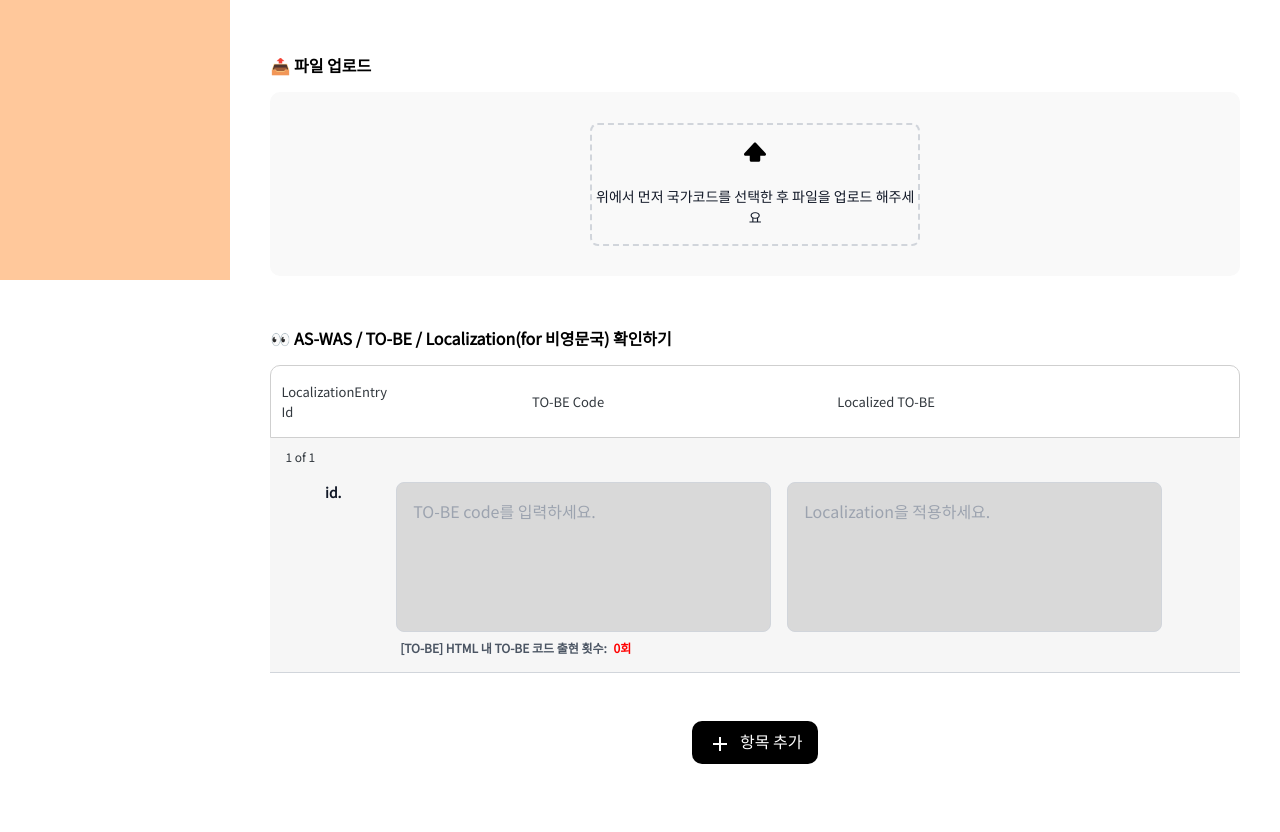
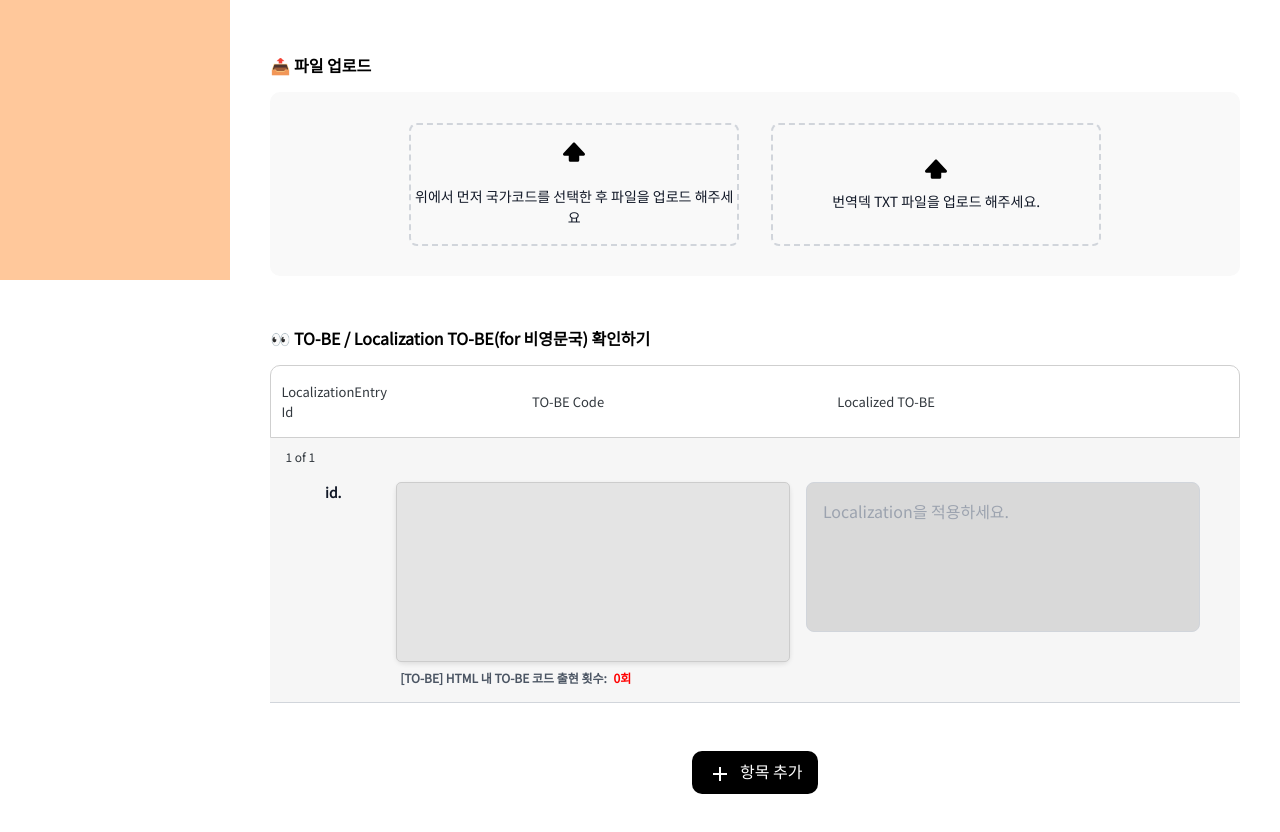
Before and after one commit to haley10309/recoder, a React (Vite) app in the folder client/: page /translation-templates/apply in a window 1280 px wide. Shown: the part 520-1352 px from the top of the page. Built offline with nearby package versions, Linux system fonts and the light colour scheme; no server answers.

Commit message:
feat: 번역템플릿에 해당하는 entry만 번역대상으로 필터링 되도록 업데이트 #6

```diff
--- a/client/src/Pages/ApplyTranslationTemplates/ApplyTranslationTemplatesScreen.jsx
+++ b/client/src/Pages/ApplyTranslationTemplates/ApplyTranslationTemplatesScreen.jsx
@@ -1,4 +1,4 @@
-import React from "react";
+import React, { useState } from "react";
 import styled from "styled-components";
 import AddIcon from "@mui/icons-material/Add";
 
@@ -40,6 +40,8 @@ const ApplyTranslationTemplatesScreen = () => {
     handleBackupFileUpload,
     countOccurrences,
   } = useFileUpload();
+
+  const [englishCopyList, setEnglishCopyList] = useState([]);
 
   return (
     <div className="bg-[#FFFFFF] p-[40px]">
@@ -84,10 +86,11 @@ const ApplyTranslationTemplatesScreen = () => {
             fileName={fileName}
             htmlUploadStatus={htmlUploadStatus}
             handleBackupFileUpload={handleBackupFileUpload}
+            setEnglishCopyList={setEnglishCopyList}
           />
           <Gap gap={50} />
 
-          <TitleLabel text="👀 AS-WAS / TO-BE / Localization(for 비영문국) 확인하기" />
+          <TitleLabel text="👀 TO-BE / Localization TO-BE(for 비영문국) 확인하기" />
           <Gap gap={15} />
           <WhiteBox>
             <TableSection
@@ -98,6 +101,7 @@ const ApplyTranslationTemplatesScreen = () => {
               isEnglishCountry={isEnglishCountry}
               hasOriginalFile={!!originalFile}
               countOccurrences={countOccurrences}
+              englishCopyList={englishCopyList}
             />
           </WhiteBox>
 
--- a/client/src/Pages/ApplyTranslationTemplates/components/BasicTextarea.jsx
+++ b/client/src/Pages/ApplyTranslationTemplates/components/BasicTextarea.jsx
@@ -1,21 +1,21 @@
 import React, { useState } from "react";
 import styled from "styled-components";
 
-import Copy from "@/assets/copy.png";
-
 import CopyTextButton from "@/Components/Common/CopyTextButton";
+import TransBox from "./TransBox";
 
 const BasicTextarea = ({
   indexText,
   localizationEntryId,
-  toBeCode,
+  toBeCode = "",
   setToBeCode,
-  localizedToBeCode,
+  localizedToBeCode = "",
   setLocalizedToBeCode,
   matchedPart,
   errorState,
   isEnglishCountry,
   countOccurrencesResult_tobe,
+  highlights = [],
 }) => {
   const [isMatchedPartVisible, setIsMatchedPartVisible] = useState(false);
 
@@ -70,11 +70,26 @@ const BasicTextarea = ({
           )} */}
 
         {/* TO-BE */}
-        <CodeBlock $isEnglishCountry={isEnglishCountry}>
-          <Textarea
+        <CodeBlock>
+          {/* <Textarea
             value={toBeCode}
-            onChange={(e) => setToBeCode(e.target.value)}
+            onChange={(e) => handleChangeToBeCode(e.target.value)}
             placeholder="TO-BE code를 입력하세요."
+          />
+          <div className="h-[180px] bg-[#e4e4e4] rounded-[5px] text-[16px] font-[500] whitespace-pre-wrap break-all outline-none border border-[#ccc] focus:border-[#595880] translate-scroll">
+            <div
+              ref={toBeCodeRef}
+              contentEditable
+              suppressContentEditableWarning
+              // onBlur={handleToBeCodeBlur}
+            />
+          </div>
+          <button onClick={handleApplyHighlight}>Apply Highlight</button> */}
+
+          <TransBox
+            codeContext={toBeCode}
+            highlights={highlights}
+            onChange={(val) => setToBeCode(val)}
           />
 
           <div className="flex font-bold">
@@ -100,7 +115,7 @@ const BasicTextarea = ({
         {/* LOCALIZED TO-BE - 항상 렌더되지만 텍스트는 값이 있는 경우에만 */}
         <CodeBlock>
           <Textarea
-            value={localizedToBeCode || ""}
+            value={localizedToBeCode ?? ""}
             onChange={(e) => setLocalizedToBeCode(e.target.value)}
             placeholder="Localization을 적용하세요."
             $isLocalizedChanged={isLocalizedChanged}
@@ -122,8 +137,6 @@ const BasicTextarea = ({
 };
 
 export default BasicTextarea;
-
-
 
 const Container = styled.div`
   margin-bottom: 1rem;
@@ -153,7 +166,7 @@ const TextBold = styled.span`
 `;
 
 const CodeBlock = styled.div`
-  width: ${({ $isEnglishCountry }) => ($isEnglishCountry === false ? "25%" : "40%")};
+  width: 42%;
   display: flex;
   flex-direction: column;
   gap: 0.5rem;
--- a/client/src/Pages/ApplyTranslationTemplates/components/FileConvert.jsx
+++ b/client/src/Pages/ApplyTranslationTemplates/components/FileConvert.jsx
@@ -20,6 +20,7 @@ const FileConvert = ({
   fileName,
   htmlUploadStatus,
   handleBackupFileUpload,
+  setEnglishCopyList,
 }) => {
   // 번역덱 업로드 훅
   const {
@@ -28,7 +29,7 @@ const FileConvert = ({
     txtUploadStatus,
     txtFileName,
     handleTranslationTxtUpload,
-  } = useTranslationUpload(countryCode);
+  } = useTranslationUpload({ countryCode, setEnglishCopyList });
 
   // 로컬라이제이션 적용 훅
   const {
--- a/client/src/Pages/ApplyTranslationTemplates/components/FileUploadSection.jsx
+++ b/client/src/Pages/ApplyTranslationTemplates/components/FileUploadSection.jsx
@@ -50,7 +50,6 @@ const FileUploadSection = ({
           </div>
 
           {/* 번역덱 업로드 */}
-          {isEnglishCountry === false && (
           <div>
             {txtUploadStatus ? (
               <PreviewHeader style={{ marginTop: "0.75rem" }}>
@@ -79,7 +78,6 @@ const FileUploadSection = ({
               </FileDropLabel>
             )}
           </div>
-          )}
         </ConvertContainer>
       </ConvertSection>
     </>
--- a/client/src/Pages/ApplyTranslationTemplates/components/TableSection.jsx
+++ b/client/src/Pages/ApplyTranslationTemplates/components/TableSection.jsx
@@ -11,6 +11,7 @@ const TableSection = ({
   isEnglishCountry,
   hasOriginalFile,
   countOccurrences,
+  englishCopyList,
 }) => {
   return (
     <TableWrapper>
@@ -43,6 +44,7 @@ const TableSection = ({
           isEnglishCountry={isEnglishCountry}
           hasOriginalFile={hasOriginalFile}
           countOccurrencesResult_tobe={countOccurrences(textarea.toBeCode)}
+          highlights={englishCopyList}
         />
       ))}
     </TableWrapper>
--- /dev/null
+++ b/client/src/Pages/ApplyTranslationTemplates/components/TransBox.jsx
@@ -0,0 +1,65 @@
+import React, { useEffect, useRef, useState } from "react";
+
+import "./TransBox.scss";
+
+export default function TransBox({
+  codeContext: initialCodeContext,
+  highlights = [],
+  onChange,
+}) {
+  const editableRef = useRef(null);
+
+  // HTML 특수문자 이스케이프
+  const escapeHtml = (str) => {
+    return str.replace(/&/g, "&amp;").replace(/</g, "&lt;").replace(/>/g, "&gt;");
+  };
+
+  // 영어 원본 부분만 빨간색으로 감싸기
+  const applyHighlights = () => {
+    if (!editableRef.current) return;
+    let html = escapeHtml(initialCodeContext);
+    highlights.forEach((highlight) => {
+      if (!highlight) return;
+      const escapedHighlight = escapeHtml(highlight);
+      const splited = html.split(escapedHighlight)
+      if (splited.length >= 2) {
+        html = splited.join(`<span class="text-red-500">${escapedHighlight}</span>`);
+      }
+    });
+    editableRef.current.innerHTML = html;
+  };
+
+
+  // 편집 후 onChange 호출
+  const handleBlur = () => {
+    const val = editableRef.current.innerText;
+    onChange?.(val);
+  };
+
+  // 상위에서 텍스트&하이라이트 바뀔 때마다 반영
+  useEffect(() => {
+    if (editableRef.current) {
+      editableRef.current.innerHTML = escapeHtml(initialCodeContext);
+      applyHighlights();
+    }
+  }, [initialCodeContext, highlights]);
+
+  return (
+    <div className="flex gap-[20px] justify-center bg-[#f9f9f9] rounded-[8px] shadow-[0_2px_5px_rgba(0,0,0,0.1)] transition-colors duration-200 ease-linear">
+      {/* 텍스트 입력 및 하이라이트 영역 */}
+      <div
+        className="w-[100%]"
+      >
+        <div className="h-[180px] bg-[#e4e4e4] rounded-[5px] text-[16px] font-[500] whitespace-pre-wrap break-all outline-none border border-[#ccc] focus:border-[#595880] translate-scroll">
+          <div
+            ref={editableRef}
+            contentEditable
+            suppressContentEditableWarning
+            onBlur={handleBlur}
+            data-placeholder="TO-BE 텍스트를 입력해 주세요."
+          />
+        </div>
+      </div>
+    </div>
+  );
+}
--- /dev/null
+++ b/client/src/Pages/ApplyTranslationTemplates/components/TransBox.scss
@@ -0,0 +1,37 @@
+.translate-scroll {
+  /* 기본에선 스크롤 숨기기 */
+  overflow: hidden;
+  position: relative;
+
+  /* 숨긴 상태의 웹킷 스크롤바 */
+  &::-webkit-scrollbar {
+    width: 0;
+    background: transparent;
+  }
+
+  /* 호버하면 스크롤 가능하게 */
+  &:hover {
+    overflow: auto;
+  }
+  /* 호버했을 때만 나타날 가로폭 */
+  &:hover::-webkit-scrollbar {
+    width: 8px;
+    background: transparent;
+  }
+  /* 호버 스크롤바 손잡이 */
+  &:hover::-webkit-scrollbar-thumb {
+    background: #ccc;
+    border-radius: 4px;
+  }
+
+  &:empty:before {
+    content: attr(data-placeholder);
+    position: absolute;
+    top: 8px;
+    left: 8px;
+    color: #999;
+    pointer-events: none;
+    font-size: 16px;
+    font-weight: 500;
+  }
+}
--- a/client/src/Pages/ApplyTranslationTemplates/hooks/useTranslationUpload.js
+++ b/client/src/Pages/ApplyTranslationTemplates/hooks/useTranslationUpload.js
@@ -2,7 +2,7 @@ import { useState } from "react";
 
 import { uploadTranslationDeck } from "@/apis/apis";
 
-export function useTranslationUpload(countryCode) {
+export function useTranslationUpload({ countryCode, setEnglishCopyList }) {
   const [translationsByCountry, setTranslationsByCountry] = useState({});
   const [translationMap, setTranslationMap] = useState({}); // 원본 영어 카피와 국가별 번역값을 매핑
   const [validCountries, setValidCountries] = useState([]);
@@ -61,6 +61,7 @@ export function useTranslationUpload(countryCode) {
         setTranslationMap(_translationMap);
         setTxtUploadStatus("success");
         setTxtFileName(file.name);
+        setEnglishCopyList(englishCopyList);
       } catch (err) {
         console.error(err);
         setTxtUploadStatus("fail");
--- a/client/src/Pages/TranslationTemplates/components/TransBox.jsx
+++ b/client/src/Pages/TranslationTemplates/components/TransBox.jsx
@@ -15,21 +15,27 @@ export default function TransBox({
 }) {
   const editableRef = useRef(null);
 
+  // HTML 특수문자 이스케이프
+  const escapeHtml = (str) => {
+    return str.replace(/&/g, "&amp;").replace(/</g, "&lt;").replace(/>/g, "&gt;");
+  };
+
   // 영어 원본 부분만 빨간색으로 감싸기
   const applyHighlights = () => {
     if (!editableRef.current) return;
     let html = escapeHtml(initialCodeContext);
-    highlights.forEach((substr) => {
-      const safe = escapeHtml(substr);
-      html = html.split(safe).join(`<span class="text-red-500">${safe}</span>`);
+    highlights.forEach((highlight) => {
+      if (!highlight) return;
+      const escapedHighlight = escapeHtml(highlight);
+      html = html.split(escapedHighlight).join(`<span class="text-red-500">${escapedHighlight}</span>`);
     });
     editableRef.current.innerHTML = html;
   };
 
   // 편집 후 onChange 호출
   const handleBlur = () => {
-    const newText = editableRef.current.innerText;
-    onChange?.(newText);
+    const val = editableRef.current.innerText;
+    onChange?.(val);
   };
 
   // 초기 텍스트 반영 & 하이라이트
@@ -76,8 +82,3 @@ export default function TransBox({
     </>
   );
 }
-
-// HTML 특수문자 이스케이프
-function escapeHtml(str) {
-  return str.replace(/&/g, "&amp;").replace(/</g, "&lt;").replace(/>/g, "&gt;");
-}
--- a/client/src/Pages/TranslationTemplates/components/TransFileUpload.jsx
+++ b/client/src/Pages/TranslationTemplates/components/TransFileUpload.jsx
@@ -9,7 +9,8 @@ export default function TransFileUpload({
   const transInputRef = useRef(null);
   const [transFile, setTransFile] = useState(null);
 
-  const canUploadTransFile = isTemplateCreated;
+  // const canUploadTransFile = isTemplateCreated;
+  const canUploadTransFile = true;
 
   function formatFileSize(size) {
     if (size < 1024) return `${size} B`;
@@ -22,7 +23,6 @@ export default function TransFileUpload({
     setTransFile(file);
     handleTransSubmit(file);
   };
-
 
   return (
 
```
Also changed, not shown: client/src/Pages/ApplyTranslationTemplates/ApplyTranslationTemplatesScreen.md (+26 -20 lines), client/src/Pages/TranslationTemplates/TranslationTemplatesScreen.md (+12 -0 lines). Lines whose indentation alone changed are shown as unchanged.
